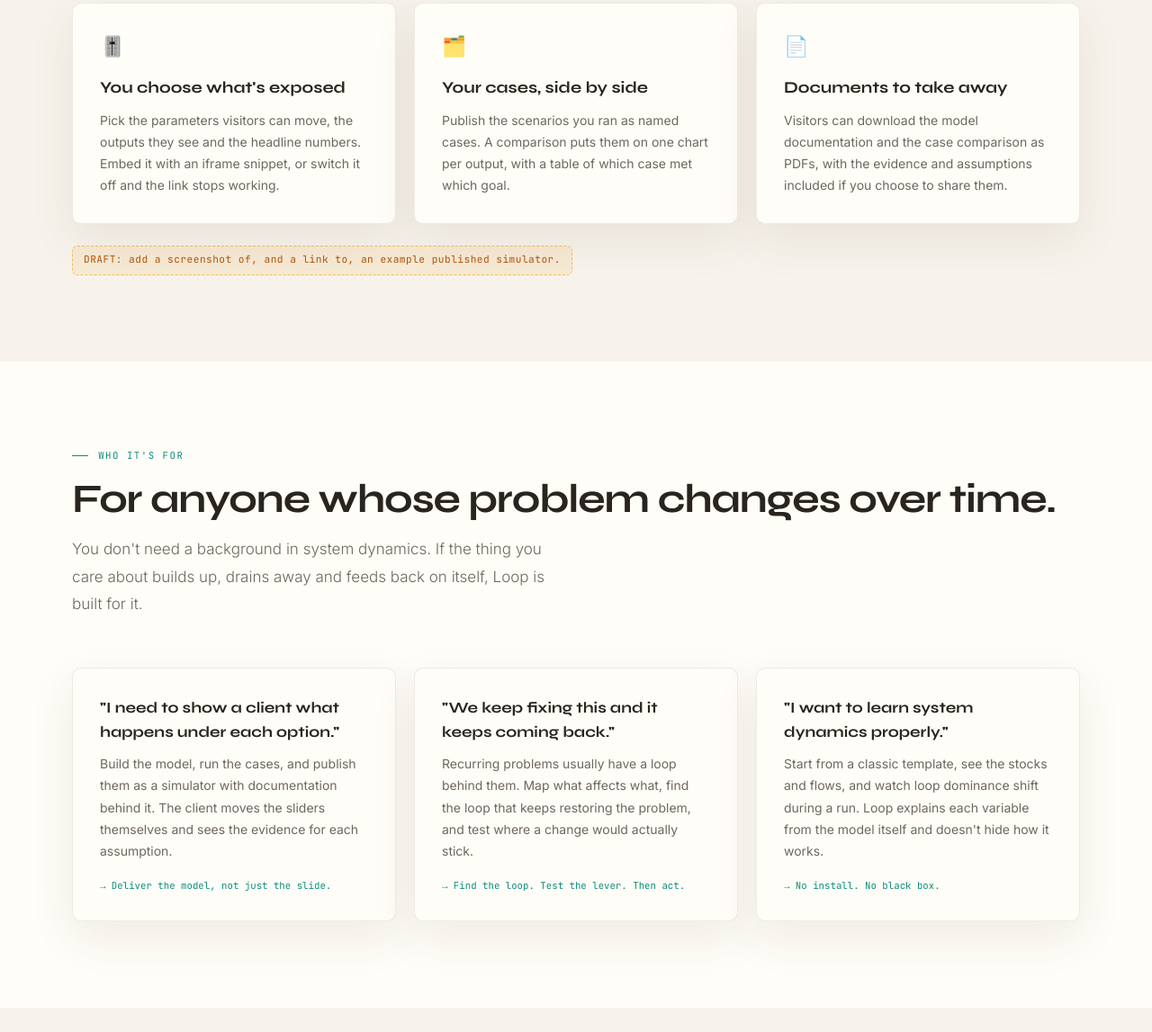
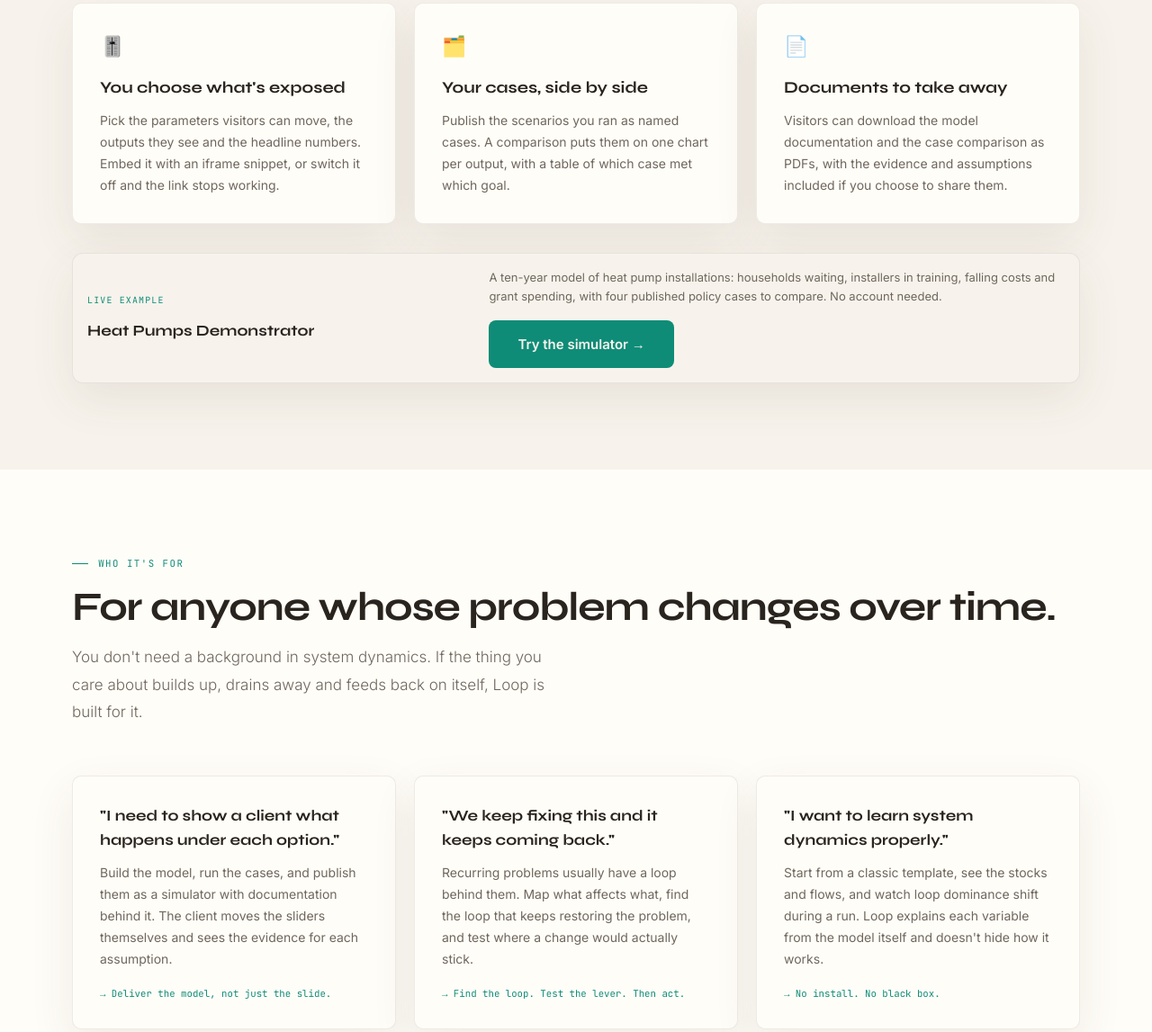
Before and after one commit to sparky100/simmoldr-hub, a plain HTML site: page loop/index.html in a window 1280 px wide. Shown: the part 5783-6930 px from the top of the page at 90% size. Drawn offline with Linux system fonts and the light colour scheme.

Commit message:
Feature the Heat Pumps Demonstrator and take the Loop page out of draft
The Share section now links to the live Heat Pumps Demonstrator
simulator, chosen by Simon, and the closing CTA offers it too. The
noindex tag and draft flag are removed.

Co-Authored-By: Claude Opus 5.5 <noreply@anthropic.com>
Claude-Session: https://claude.ai/code/session_01Wv5jz9PriDvAziLWsqAWy9

```diff
--- a/loop/index.html
+++ b/loop/index.html
@@ -3,7 +3,6 @@
 <head>
 <meta charset="UTF-8">
 <meta name="viewport" content="width=device-width, initial-scale=1.0">
-<meta name="robots" content="noindex">
 <title>Loop by simmodlr — System Dynamics in Your Browser</title>
 <meta name="description" content="Loop is a browser-based system dynamics tool. Build stock-and-flow models from a description or on the canvas, run them, see which feedback loop drives the behaviour, and share the result as a public simulator.">
 <link rel="icon" type="image/svg+xml" href="/favicon.svg">
@@ -244,7 +243,18 @@
         <p class="open-body">Visitors can download the model documentation and the case comparison as PDFs, with the evidence and assumptions included if you choose to share them.</p>
       </div>
     </div>
-    <p class="draft-flag">DRAFT: add a screenshot of, and a link to, an example published simulator.</p>
+    <div class="complex-proof reveal" style="margin-top:2rem">
+      <div class="complex-copy" style="margin-top:0; align-items:center">
+        <div>
+          <div class="shot-step">Live example</div>
+          <div class="complex-title">Heat Pumps Demonstrator</div>
+        </div>
+        <div>
+          <p class="complex-body">A ten-year model of heat pump installations: households waiting, installers in training, falling costs and grant spending, with four published policy cases to compare. No account needed.</p>
+          <div class="cta-btns" style="justify-content:flex-start; margin-top:1rem"><a href="https://loop.simmodlr.app/s/4140c41d-f760-4597-815b-3b58f9c8cbbe" class="btn-primary">Try the simulator →</a></div>
+        </div>
+      </div>
+    </div>
   </div>
 </section>
 
@@ -317,6 +327,7 @@
     <p class="section-body">Start from a template or a plain-language description.</p>
     <div class="cta-btns">
       <a href="https://loop.simmodlr.app/" class="btn-primary">Open Loop →</a>
+      <a href="https://loop.simmodlr.app/s/4140c41d-f760-4597-815b-3b58f9c8cbbe" class="btn-ghost">Try a published simulator</a>
     </div>
   </div>
 </section>
```
Also changed, not shown: 1 other file.
